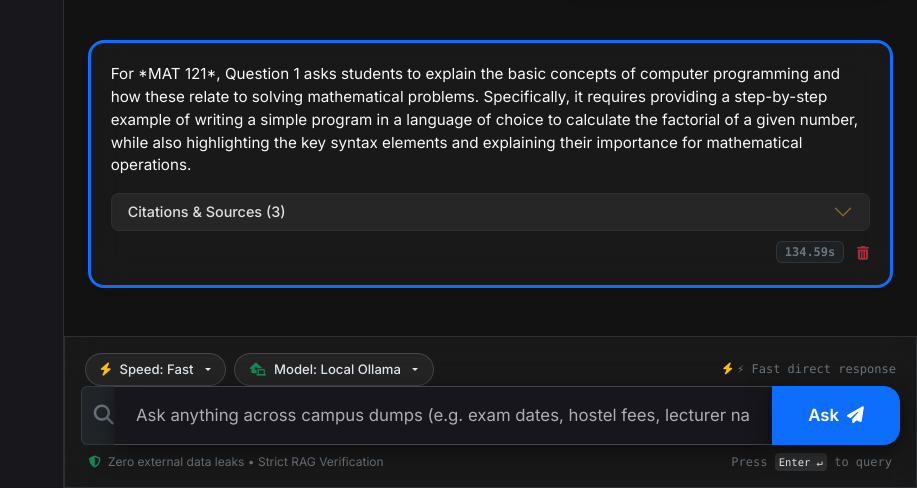
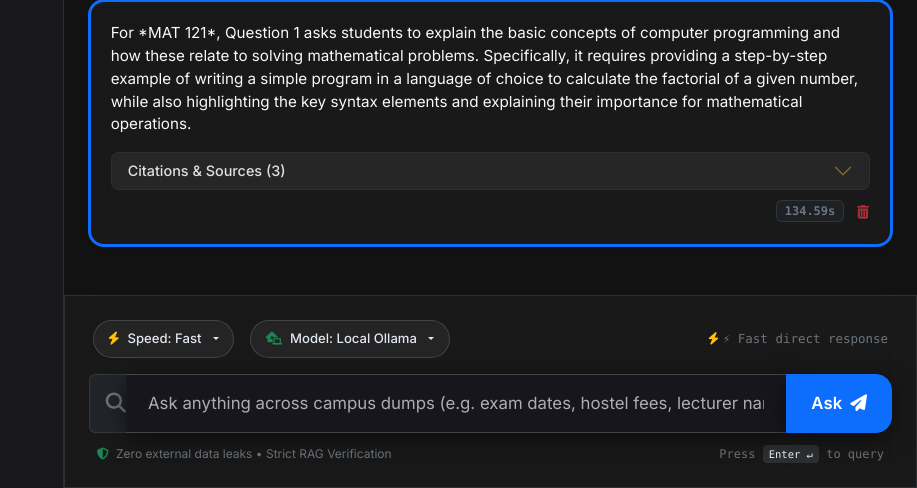
Before and after one commit to olajireyy/cyclup, a Django app: page / in a window 1280 px wide. Shown: the part 2112-2600 px from the top of the page, without its empty margins (363-1280 px from the left). Run offline with Django 4.2, Linux system fonts and the light colour scheme; data comes from the database, SQL or seed files in the repository; data that the repository does not hold is empty.

Commit message:
add generous spacing and padding to footer toolbar and dropdowns

```diff
--- a/core/templates/core/index.html
+++ b/core/templates/core/index.html
@@ -525,36 +525,36 @@
         </section>
 
         <!-- Pinned Search Input Group at Bottom -->
-        <footer class="p-3 border-top border-secondary border-opacity-25 glass-card rounded-0">
+        <footer class="p-4 border-top border-secondary border-opacity-25 glass-card rounded-0">
           <div class="container-fluid p-0">
 
             <!-- Mode & Provider Selector Dropdowns -->
-            <div class="d-flex align-items-center justify-content-between mb-2.5 px-1 flex-wrap gap-2">
-              <div class="d-flex align-items-center gap-2 flex-wrap">
+            <div class="d-flex align-items-center justify-content-between mb-3 px-1 flex-wrap gap-3">
+              <div class="d-flex align-items-center gap-3 flex-wrap">
 
                 <!-- Speed / Mode Dropdown -->
                 <div class="dropdown" id="modeDropdownWrapper">
-                  <button class="btn custom-dropdown-btn dropdown-toggle d-flex align-items-center gap-2" type="button" id="modeDropdownBtn" data-bs-toggle="dropdown" aria-expanded="false">
+                  <button class="btn custom-dropdown-btn dropdown-toggle d-flex align-items-center gap-2 px-3.5 py-2" type="button" id="modeDropdownBtn" data-bs-toggle="dropdown" aria-expanded="false">
                     <i class="fa-solid fa-bolt text-warning" id="modeIcon"></i>
                     <span id="modeLabelText">Speed: Fast</span>
                   </button>
                   <ul class="dropdown-menu custom-dropdown-menu" aria-labelledby="modeDropdownBtn" id="modeDropdownMenu">
                     <li>
-                      <a class="dropdown-item custom-dropdown-item active" href="#" data-mode="fast">
+                      <a class="dropdown-item custom-dropdown-item active py-2" href="#" data-mode="fast">
                         <span><i class="fa-solid fa-bolt text-warning me-2"></i>⚡ Fast Mode</span>
-                        <small class="text-secondary ms-2" style="font-size: 0.7rem;">Quick answer</small>
+                        <small class="text-secondary ms-3" style="font-size: 0.7rem;">Quick answer</small>
                       </a>
                     </li>
                     <li>
-                      <a class="dropdown-item custom-dropdown-item" href="#" data-mode="detailed">
+                      <a class="dropdown-item custom-dropdown-item py-2" href="#" data-mode="detailed">
                         <span><i class="fa-solid fa-book-open text-primary me-2"></i>📖 Detailed Mode</span>
-                        <small class="text-secondary ms-2" style="font-size: 0.7rem;">In-depth RAG</small>
+                        <small class="text-secondary ms-3" style="font-size: 0.7rem;">In-depth RAG</small>
                       </a>
                     </li>
                     <li>
-                      <a class="dropdown-item custom-dropdown-item" href="#" data-mode="thinking">
+                      <a class="dropdown-item custom-dropdown-item py-2" href="#" data-mode="thinking">
                         <span><i class="fa-solid fa-brain text-info me-2"></i>🧠 Deep Thinking</span>
-                        <small class="text-secondary ms-2" style="font-size: 0.7rem;">Reasoning loop</small>
+                        <small class="text-secondary ms-3" style="font-size: 0.7rem;">Reasoning loop</small>
                       </a>
                     </li>
                   </ul>
@@ -562,18 +562,18 @@
 
                 <!-- Model / Provider Dropdown -->
                 <div class="dropdown" id="providerDropdownWrapper">
-                  <button class="btn custom-dropdown-btn dropdown-toggle d-flex align-items-center gap-2" type="button" id="providerDropdownBtn" data-bs-toggle="dropdown" aria-expanded="false">
+                  <button class="btn custom-dropdown-btn dropdown-toggle d-flex align-items-center gap-2 px-3.5 py-2" type="button" id="providerDropdownBtn" data-bs-toggle="dropdown" aria-expanded="false">
                     <i class="fa-solid fa-house-laptop text-success" id="providerIcon"></i>
                     <span id="providerLabelText">Model: Local Ollama</span>
                   </button>
                   <ul class="dropdown-menu custom-dropdown-menu" aria-labelledby="providerDropdownBtn" id="providerDropdownMenu">
                     <li>
-                      <a class="dropdown-item custom-dropdown-item active" href="#" data-provider="local">
+                      <a class="dropdown-item custom-dropdown-item active py-2" href="#" data-provider="local">
                         <span><i class="fa-solid fa-house-laptop text-success me-2"></i>🏠 Local (Gemma 4 / Ollama)</span>
                       </a>
                     </li>
                     <li>
-                      <a class="dropdown-item custom-dropdown-item" href="#" data-provider="cloud">
+                      <a class="dropdown-item custom-dropdown-item py-2" href="#" data-provider="cloud">
                         <span><i class="fa-solid fa-cloud text-info me-2"></i>☁️ Cloud API (Gemini / OpenAI)</span>
                       </a>
                     </li>
@@ -582,29 +582,27 @@
 
               </div>
 
-              <small class="text-secondary font-monospace" style="font-size: 0.75rem;" id="modeHintText">
+              <small class="text-secondary font-monospace" style="font-size: 0.78rem;" id="modeHintText">
                 <i class="fa-solid fa-bolt text-warning me-1"></i>⚡ Fast direct response
               </small>
             </div>
 
-
-
-            <form id="askForm" class="ask-input-group input-group">
-              <span class="input-group-text bg-dark border-secondary border-opacity-25 text-secondary pe-0">
+            <form id="askForm" class="ask-input-group input-group mb-2">
+              <span class="input-group-text bg-dark border-secondary border-opacity-25 text-secondary pe-0 ps-3">
                 <i class="fa-solid fa-magnifying-glass fs-5"></i>
               </span>
-              <input type="text" class="form-control border-start-0" id="askInput" placeholder="Ask anything across campus dumps (e.g. exam dates, hostel fees, lecturer names)..." aria-label="Ask Engine Query" autocomplete="off" required>
-              <button class="btn btn-primary btn-ask d-flex align-items-center gap-2" type="submit">
+              <input type="text" class="form-control border-start-0 py-3" id="askInput" placeholder="Ask anything across campus dumps (e.g. exam dates, hostel fees, lecturer names)..." aria-label="Ask Engine Query" autocomplete="off" required>
+              <button class="btn btn-primary btn-ask d-flex align-items-center gap-2 px-4" type="submit">
                 <span>Ask</span>
                 <i class="fa-solid fa-paper-plane"></i>
               </button>
             </form>
-            <div class="d-flex justify-content-between align-items-center mt-2 px-2">
+            <div class="d-flex justify-content-between align-items-center pt-1 px-2">
               <small class="text-secondary" style="font-size: 0.75rem;">
                 <i class="fa-solid fa-shield-halved text-success me-1"></i> Zero external data leaks • Strict RAG Verification
               </small>
               <small class="text-secondary font-monospace" style="font-size: 0.75rem;">
-                Press <kbd class="bg-secondary bg-opacity-25 text-light border-0 px-1">Enter ↵</kbd> to query
+                Press <kbd class="bg-secondary bg-opacity-25 text-light border-0 px-1.5 py-0.5">Enter ↵</kbd> to query
               </small>
             </div>
           </div>
```
